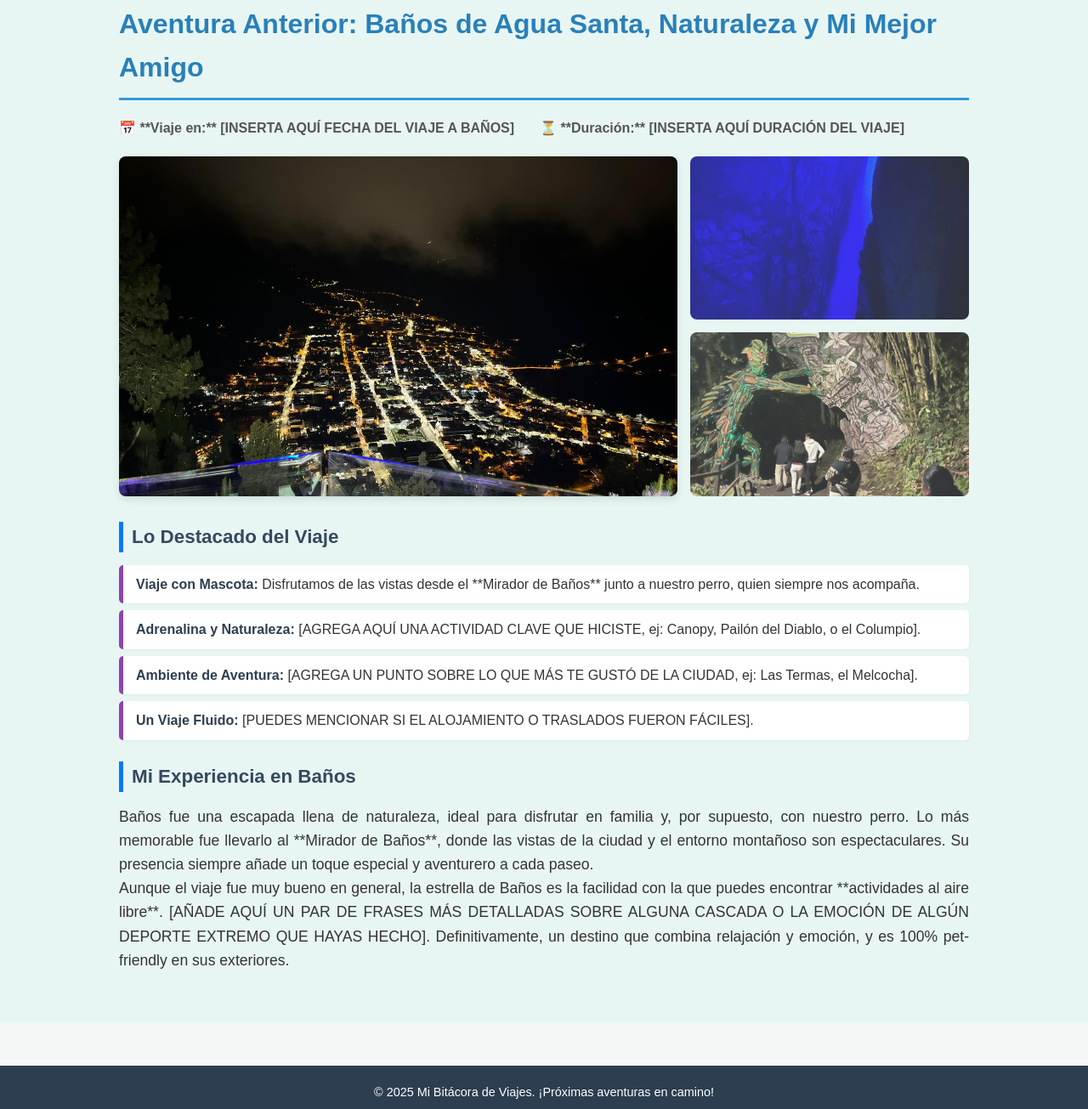
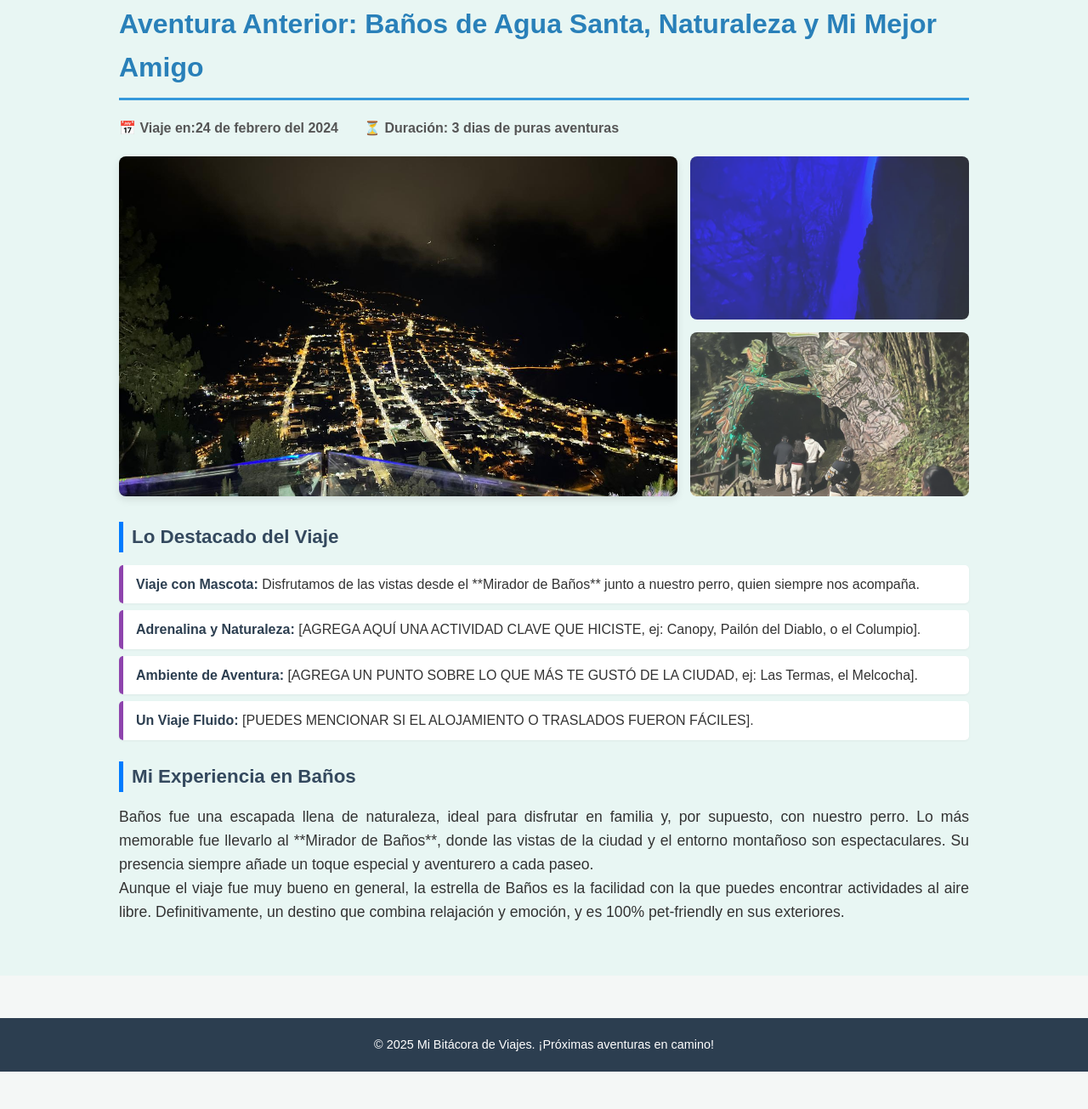
Before and after one commit to davidayo21/Blog-persona-, a plain HTML site: page viajes.html in a window 1280 px wide. Shown: the part 1775-3080 px from the top of the page at 85% size. After the commit the page ends 3036 px from the top, so only its background shows below. Drawn offline with Linux system fonts and the light colour scheme.

Commit message:
modifica1

```diff
--- a/viajes.html
+++ b/viajes.html
@@ -60,8 +60,8 @@
             <div class="content-wrapper">
                 <h3>Aventura Anterior: Baños de Agua Santa, Naturaleza y Mi Mejor Amigo</h3>
                 <div class="viaje-header">
-                    <p class="fecha">📅 **Viaje en:** [INSERTA AQUÍ FECHA DEL VIAJE A BAÑOS]</p>
-                    <p class="duracion">⏳ **Duración:** [INSERTA AQUÍ DURACIÓN DEL VIAJE]</p>
+                    <p class="fecha">📅 Viaje en:24 de febrero del 2024</p>
+                    <p class="duracion">⏳ Duración: 3 dias de puras aventuras</p>
                 </div>
 
                 <div class="galeria">
@@ -83,7 +83,7 @@
 
                     <h4>Mi Experiencia en Baños</h4>
                     <p>Baños fue una escapada llena de naturaleza, ideal para disfrutar en familia y, por supuesto, con nuestro perro. Lo más memorable fue llevarlo al **Mirador de Baños**, donde las vistas de la ciudad y el entorno montañoso son espectaculares. Su presencia siempre añade un toque especial y aventurero a cada paseo.</p>
-                    <p>Aunque el viaje fue muy bueno en general, la estrella de Baños es la facilidad con la que puedes encontrar **actividades al aire libre**. [AÑADE AQUÍ UN PAR DE FRASES MÁS DETALLADAS SOBRE ALGUNA CASCADA O LA EMOCIÓN DE ALGÚN DEPORTE EXTREMO QUE HAYAS HECHO]. Definitivamente, un destino que combina relajación y emoción, y es 100% pet-friendly en sus exteriores.</p>
+                    <p>Aunque el viaje fue muy bueno en general, la estrella de Baños es la facilidad con la que puedes encontrar actividades al aire libre. Definitivamente, un destino que combina relajación y emoción, y es 100% pet-friendly en sus exteriores.</p>
                 </div>
             </div>
         </section>
```
